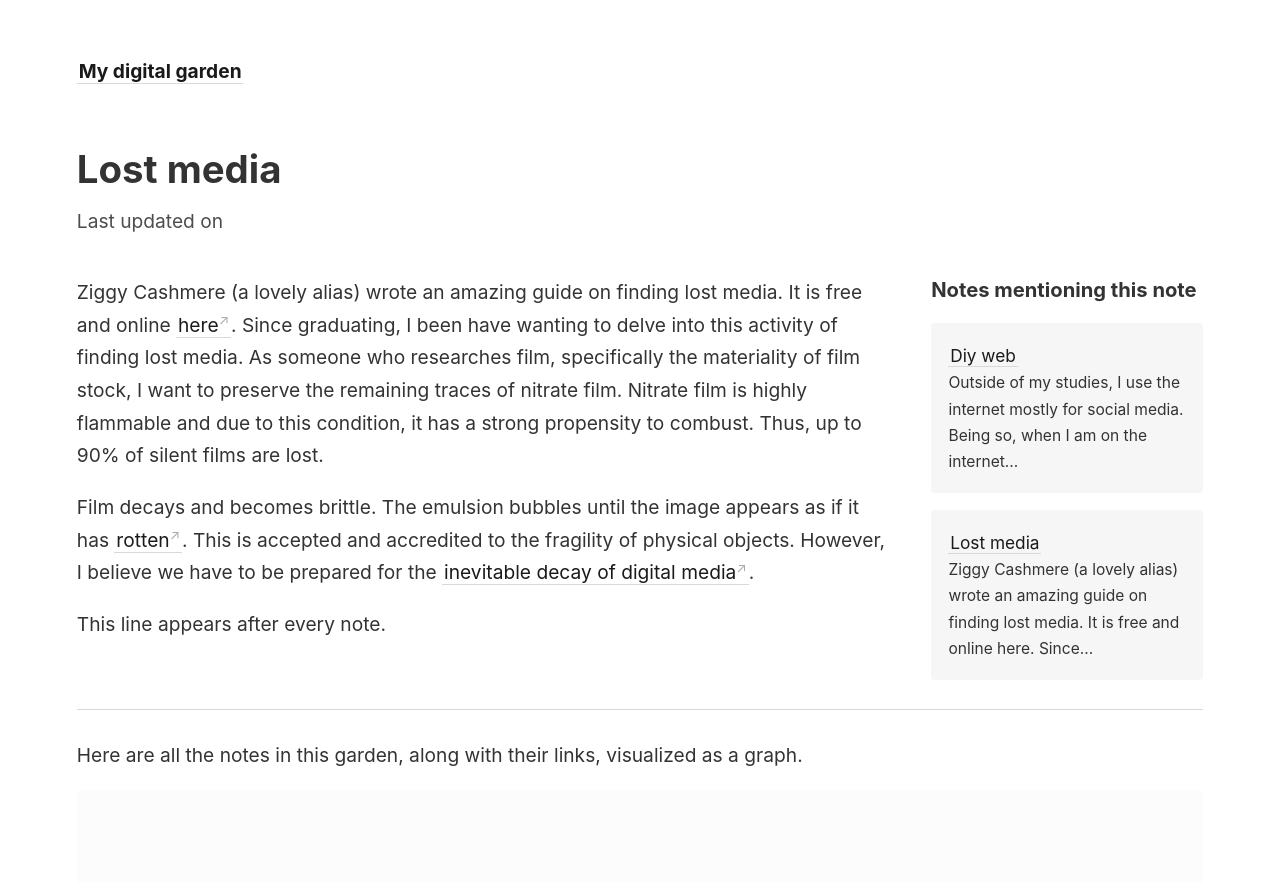
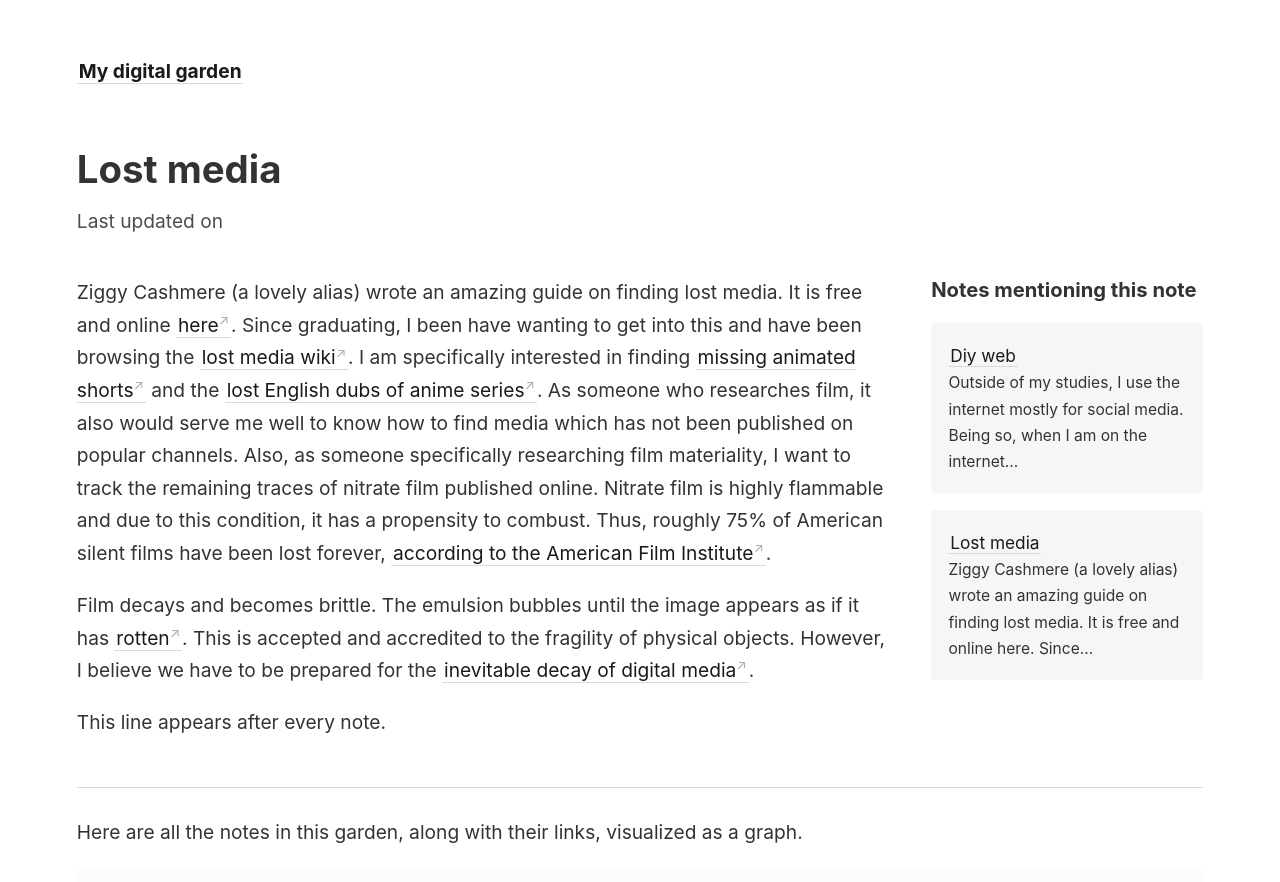
Before and after one commit to Coeria/digitalgarden, a Jekyll site: the page built from _notes/Lost media.md, in a window 1280 px wide and 900 px high. Shown: the top 882 px of the window. Built offline with Jekyll 4.4.1, drawn with Linux system fonts in a browser that asks for light colours.

Commit message:
Update Lost media.md

```diff
--- a/_notes/Lost media.md
+++ b/_notes/Lost media.md
@@ -1,4 +1,4 @@
 Ziggy Cashmere (a lovely alias) wrote an amazing guide on finding lost media. It is free and online [here](https://sites.google.com/view/lostmediahandbook/lost-media-and-research-handbook).
-Since graduating, I been have wanting to delve into this activity of finding lost media. As someone who researches film, specifically the materiality of film stock, I want to preserve the remaining traces of nitrate film. Nitrate film is highly flammable and due to this condition, it has a strong propensity to combust. Thus, up to 90% of silent films are lost.
+Since graduating, I been have wanting to get into this and have been browsing the [lost media wiki](https://lostmediawiki.com/Home). I am specifically interested in finding [missing animated shorts](https://lostmediawiki.com/Astrology_with_Squidward_(found_series_of_%22SpongeBob_SquarePants%22_Nickelodeon_animated_shorts;_early_2000s)) and the [lost English dubs of anime series](https://lostmediawiki.com/One_Piece_(found_4Kids_English_dub_of_anime;_2004-2006)). As someone who researches film, it also would serve me well to know how to find media which has not been published on popular channels. Also, as someone specifically researching film materiality, I want to track the remaining traces of nitrate film published online. Nitrate film is highly flammable and due to this condition, it has a propensity to combust. Thus, roughly 75% of American silent films have been lost forever, [according to the American Film Institute](https://www.afi.com/news/afi-catalog-spotlight-the-recent-discovery-of-a-lost-silent-film/).
 
 Film decays and becomes brittle. The emulsion bubbles until the image appears as if it has [rotten](https://www.filmcare.org/vd_binder.php). This is accepted and accredited to the fragility of physical objects. However, I believe we have to be prepared for the [inevitable decay of digital media](https://www.getty.edu/news/preventing-digital-decay/).
```
